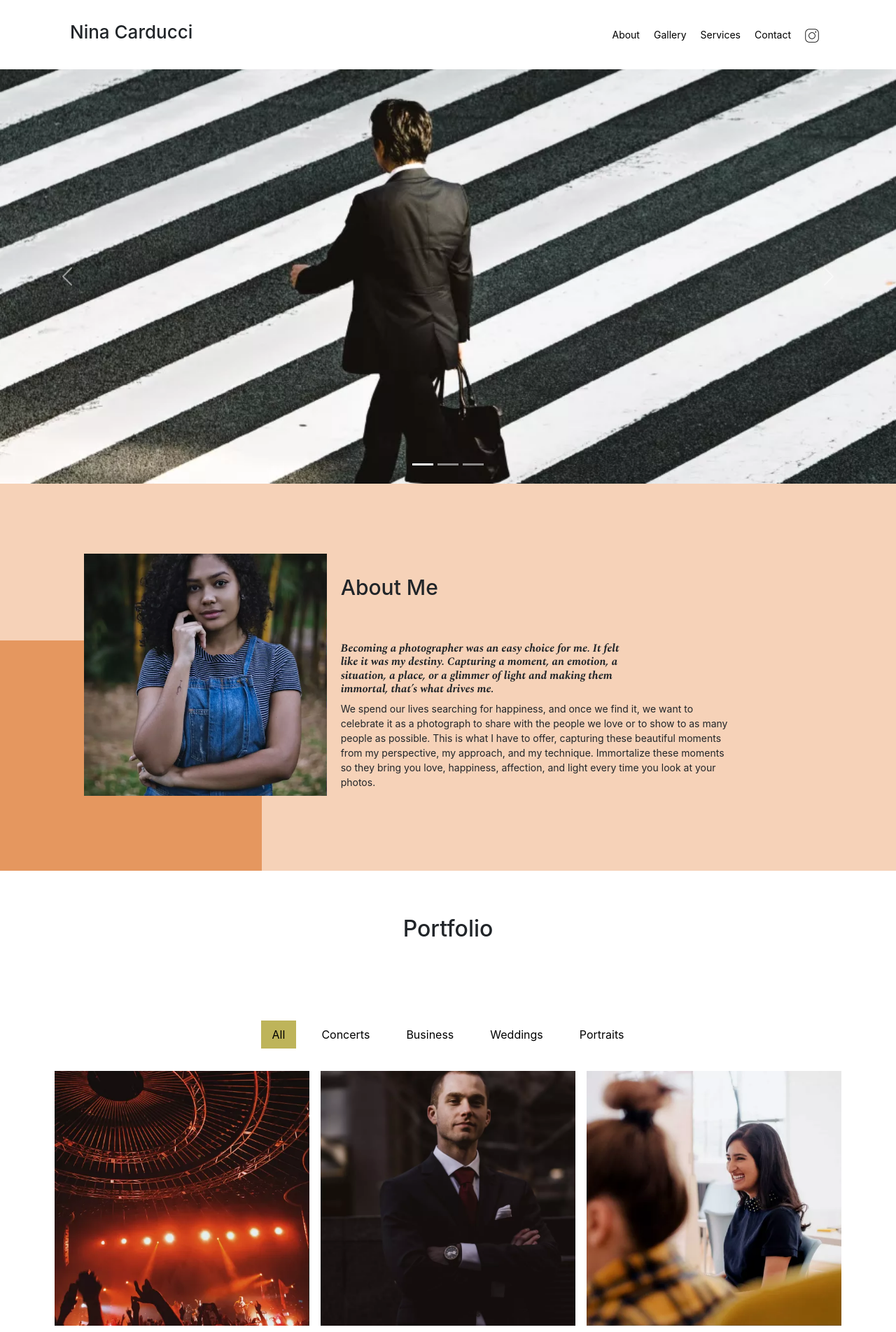
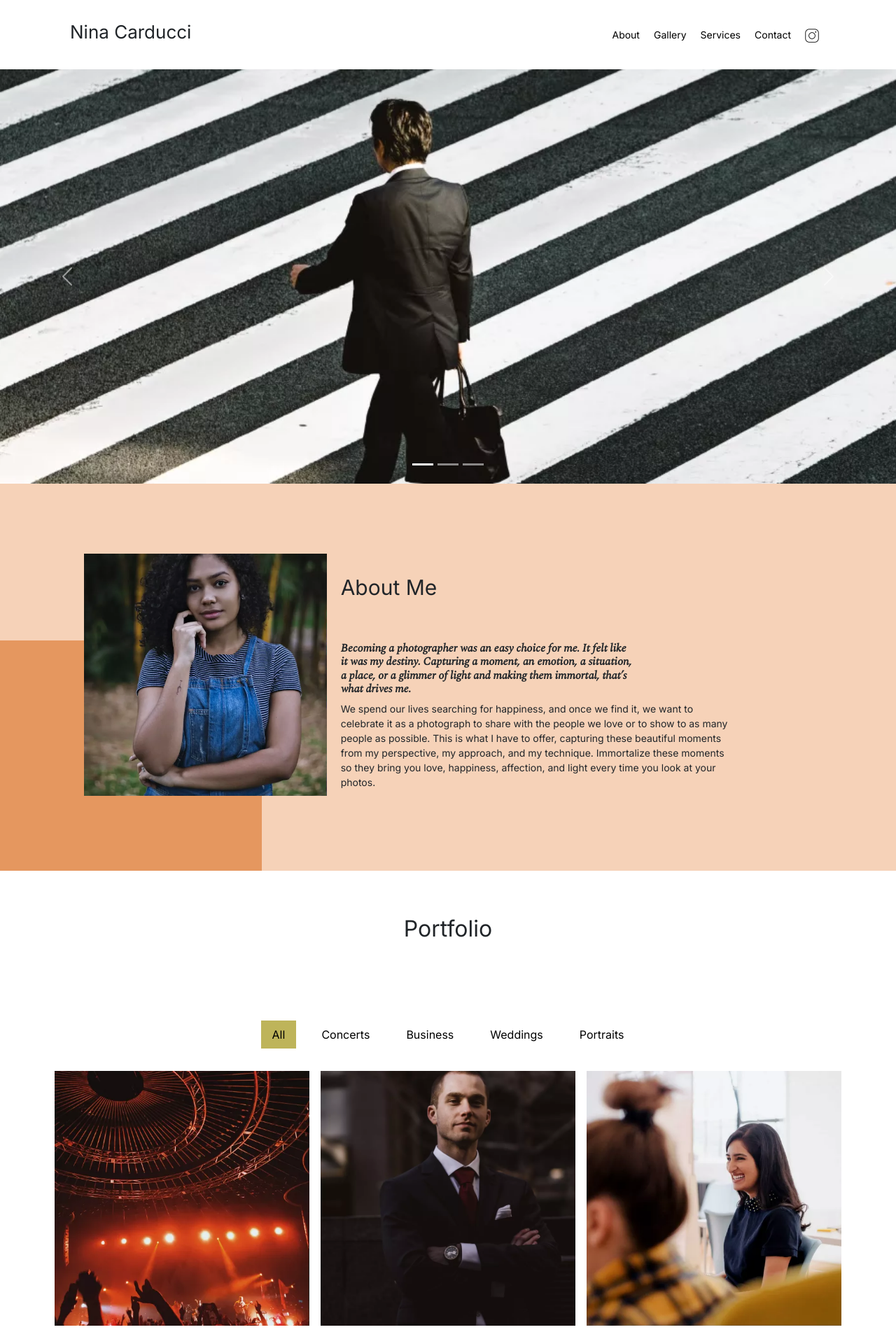
Before and after one commit to yael16yo/yael16yo.github.io, a PHP site: page / in a window 1280 px wide. Shown: the top 1903 px of the page at 70% size. Run offline with PHP 8.4, Linux system fonts and the light colour scheme; some libraries are stand-ins or nearby versions.

Commit message:
update(fonts)

```diff
--- a/assets/style.css
+++ b/assets/style.css
@@ -1,5 +1,3 @@
-@import url('https://fonts.googleapis.com/css2?family=Spectral:ital,wght@0,200;0,300;0,400;0,500;0,600;0,700;0,800;1,200;1,300;1,400;1,500;1,600;1,700;1,800&display=swap');
-
 body {
 	max-width: 1920px;
 	margin: auto;
--- a/index.html
+++ b/index.html
@@ -59,6 +59,9 @@
 
     <link href="https://cdn.jsdelivr.net/npm/bootstrap@5.1.3/dist/css/bootstrap.min.css" rel="stylesheet" integrity="sha384-1BmE4kWBq78iYhFldvKuhfTAU6auU8tT94WrHftjDbrCEXSU1oBoqyl2QvZ6jIW3" crossorigin="anonymous">
     <link rel="stylesheet" href="https://yael16yo.github.io/assets/style.css">
+    <link rel="preconnect" href="https://fonts.googleapis.com" crossorigin="anonymous">
+    <link rel="preconnect" href="https://fonts.gstatic.com" crossorigin>
+    <link href="https://fonts.googleapis.com/css2?family=Inter&family=Spectral:ital,wght@0,400;1,300;1,400;1,800&display=swap" rel="stylesheet" crossorigin="anonymous">
     <link rel="preconnect" href="https://cdnjs.cloudflare.com/ajax/libs/font-awesome/4.7.0/css/font-awesome.min.css">
 </head>
 <body>
```
